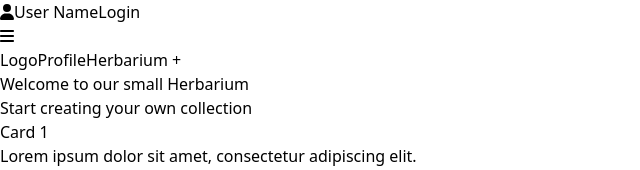
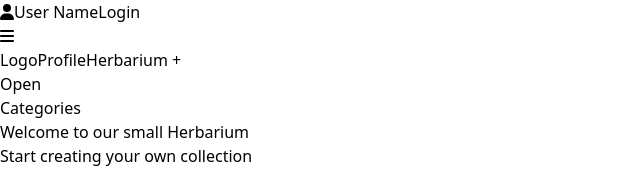
Before and after one commit to MEINNASTIE/Personal_Herbarium, a React (Vite) app in the folder client/: page / in a window 1280 px wide. Shown: the top 170 px of the page, without its empty margins (0-640 px from the left). Built offline with nearby package versions, Linux system fonts and the light colour scheme.

Commit message:
sidebar added

```diff
--- a/client/src/components/sticky/Footer.jsx
+++ b/client/src/components/sticky/Footer.jsx
@@ -3,7 +3,7 @@ import { FontAwesomeIcon } from "@fortawesome/react-fontawesome";
 
 export default function Footer() {
   return (
-    <footer className="bg-gray-500 text-white p-6">
+    <footer className="bg-gray-500 text-white p-6 z-50">
       <div className="container mx-auto">
         <div className="flex flex-wrap justify-between">
           <div className="w-full sm:w-1/2 md:w-1/3 lg:w-1/4">
--- a/client/src/components/sticky/Navbar.jsx
+++ b/client/src/components/sticky/Navbar.jsx
@@ -7,7 +7,7 @@ import HamburgerMenu from './HamburgerMenu';
 
 export default function Navbar() {
   return (
-    <nav className="flex items-center justify-between flex-wrap bg-gray-500 p-6">
+    <nav className="flex items-center justify-between flex-wrap bg-gray-500 p-6 z-50">
       <div className="flex items-center">
            {/* DUMMY LATER DISPOSE OFF */}
           <FontAwesomeIcon icon={faUser} className="text-white" />
--- /dev/null
+++ b/client/src/components/sticky/Sidebar.jsx
@@ -0,0 +1,22 @@
+import { useState } from 'react';
+
+export default function Sidebar() {
+    const [isOpen, setIsOpen] = useState(false);
+
+    const toggleSidebar = () => {
+        setIsOpen(prev => !prev);
+    };
+
+    return (
+        <div className="relative">
+            <button className="px-3 py-1 bg-gray-700 w-full text-white" onClick={toggleSidebar}>
+                {isOpen ? 'Close' : 'Open'}
+            </button>
+            <div className={`absolute top-full left-0 w-full bg-gray-400 transition-all duration-300 overflow-hidden ${isOpen ? 'h-auto' : 'h-0'}`}>
+                <div className="p-4">
+                    <h1 className="text-lg font-semibold">Categories</h1>
+                </div>
+            </div>
+        </div>
+    );
+}
--- a/client/src/pages/Homepage.jsx
+++ b/client/src/pages/Homepage.jsx
@@ -1,12 +1,16 @@
 import DummyCardGrid from "../components/dummy/DummGrid";
 import Footer from "../components/sticky/Footer";
 import Navbar from "../components/sticky/Navbar";
+import Sidebar from "../components/sticky/Sidebar";
 
 export default function Homepage() {
   return (
     <div className="flex flex-col h-screen justify-center text-center mx-auto lg:mx-[300px]">
       <div className="bg-gray-300 flex flex-col justify-between flex-grow">
-        <Navbar />
+        <div>
+          <Navbar />
+          <Sidebar />
+        </div>
         <div className="mx-auto">
           <h1 className="text-3xl text-gray-500">Welcome to our small Herbarium</h1>
           <p>Start creating your own collection</p>
```
